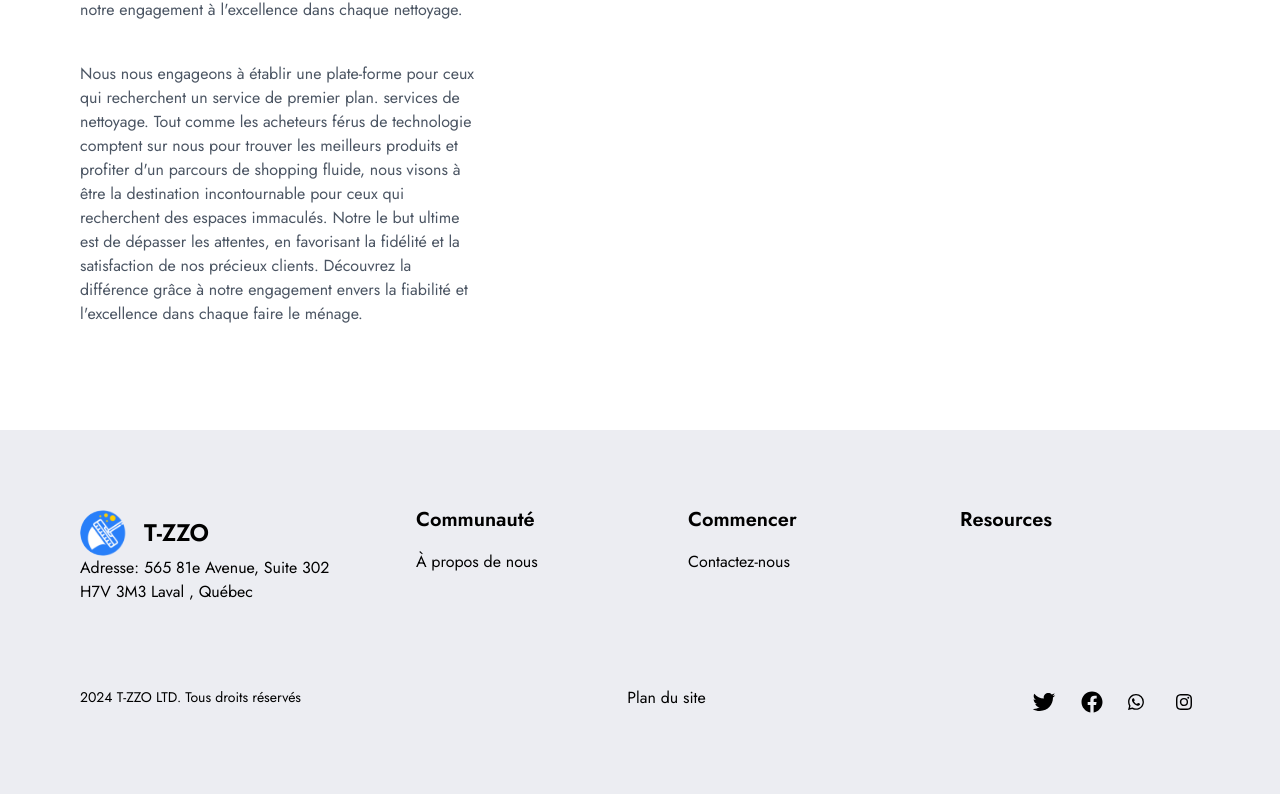
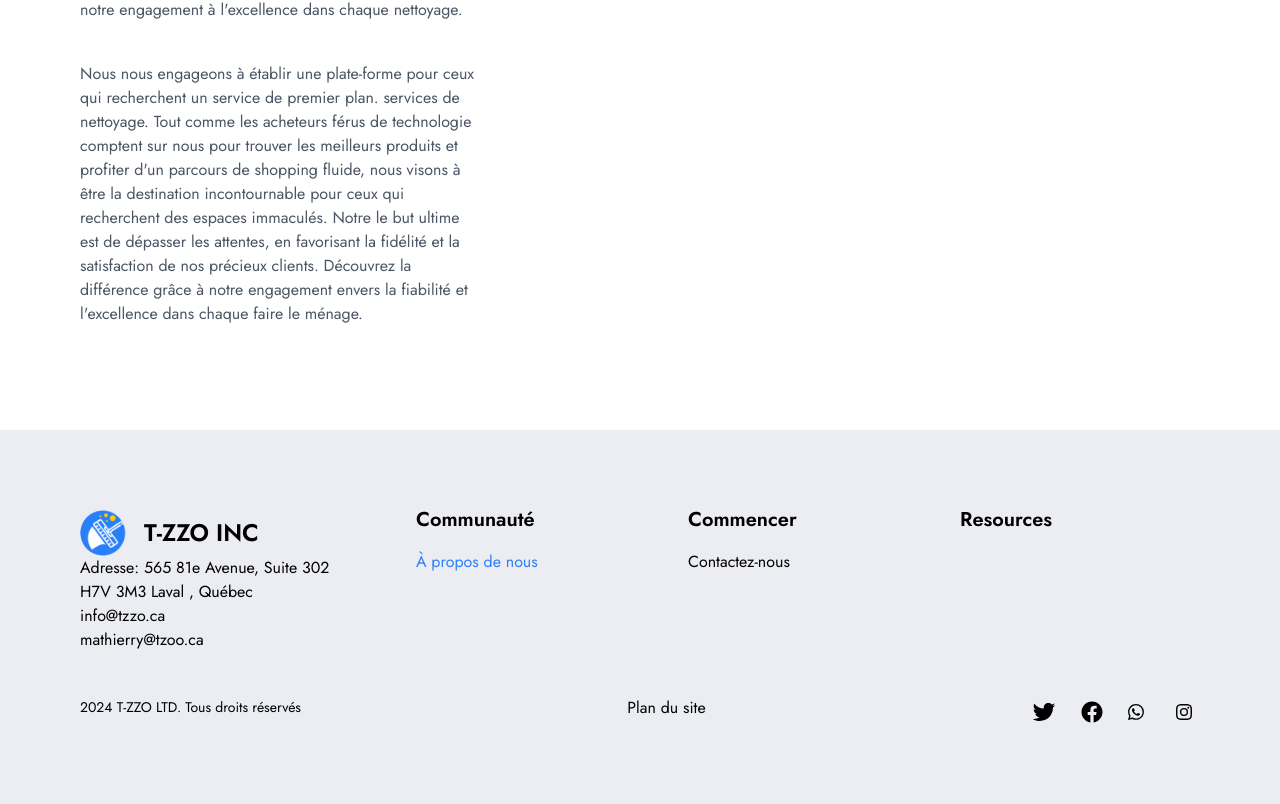
Before and after one commit to mugishap/clenix, a React (Vite) app: page /about-us in a window 1280 px wide. Shown: the part 1431-2235 px from the top of the page. Built offline with nearby package versions, Linux system fonts and the light colour scheme.

Commit message:
[fix]: Remove some components

```diff
--- a/src/components/footer/Footer.tsx
+++ b/src/components/footer/Footer.tsx
@@ -69,7 +69,7 @@ const Footer: React.FC = () => {
     const Community: ILink[] = [
         {
             name: "À propos de nous",
-            path: "#"
+            path: "/about-us"
         },
         {
             name: "",
@@ -100,7 +100,7 @@ const Footer: React.FC = () => {
         // },
         {
             name: "Contactez-nous",
-            path: "#"
+            path: "/contact-us"
         },
     ];
 
@@ -119,7 +119,7 @@ const Footer: React.FC = () => {
         // },
     ];
 
-   const links: ILink[] = [
+    const links: ILink[] = [
         // {
         //     name: "Conditions d'utilisation",
         //     path: "#"
@@ -148,11 +148,14 @@ const Footer: React.FC = () => {
                                     <img src={Logo} alt="Logo in footer" className="rounded-full" />
                                 </div>
                                 <p className="w-60 text-xl xl:text-2xl font-semibold leading-normal text-black">
-                                    T-ZZO
+                                    T-ZZO INC
                                 </p>
                             </div>
                             Adresse: 565 81e Avenue, Suite 302  <br></br>
                             H7V 3M3 Laval , Québec
+                            <br></br>
+                            info@tzzo.ca <br></br>
+                            mathierry@tzoo.ca
                         </div>
                         <div className="mt-12 xl:mt-0 grid grid-cols-1 sm:grid-cols-3 gap-y-12 sm:gap-y-0 w-full md:w-auto sm:gap-x-20 md:gap-x-28 xl:gap-8">
                             <div className="sm:w-40 md:w-auto xl:w-72 flex justify-start items-start flex-col space-y-6">
@@ -162,7 +165,6 @@ const Footer: React.FC = () => {
                                 {Community.map((community: ILink, index: number) => {
                                     return (
                                         <Link
-                                            onClick={() => toast.error("This feature is not available yet.")}
                                             to={community.path}
                                             className={`text-left text-base hover:text-primary-blue leading-none ${window.location.pathname === community.path ? "text-primary-blue" : "text-black"}`}
                                             key={index}
@@ -179,7 +181,6 @@ const Footer: React.FC = () => {
                                 {getStarted.map((text: ILink, index: number) => {
                                     return (
                                         <Link
-                                            onClick={() => toast.error("This feature is not available yet.")}
                                             to={text.path}
                                             className={`text-left text-base hover:text-primary-blue leading-none ${window.location.pathname === text.path ? "text-primary-blue" : "text-black"}`}
                                             key={index}
@@ -196,7 +197,6 @@ const Footer: React.FC = () => {
                                 {resources.map((text: ILink, index: number) => {
                                     return (
                                         <Link
-                                            onClick={() => toast.error("This feature is not available yet.")}
                                             to={text.path}
                                             className={`text-left text-base hover:text-primary-blue leading-none ${window.location.pathname === text.path ? "text-primary-blue" : "text-black"}`}
                                             key={index}
@@ -219,7 +219,6 @@ const Footer: React.FC = () => {
                             {links.map((link: ILink, index: number) => {
                                 return (
                                     <Link
-                                        onClick={() => toast.error("This feature is not available yet.")}
                                         to={link.path}
                                         className="text-base leading-none text-black hover:text-primary-blue"
                                         key={index}
```
